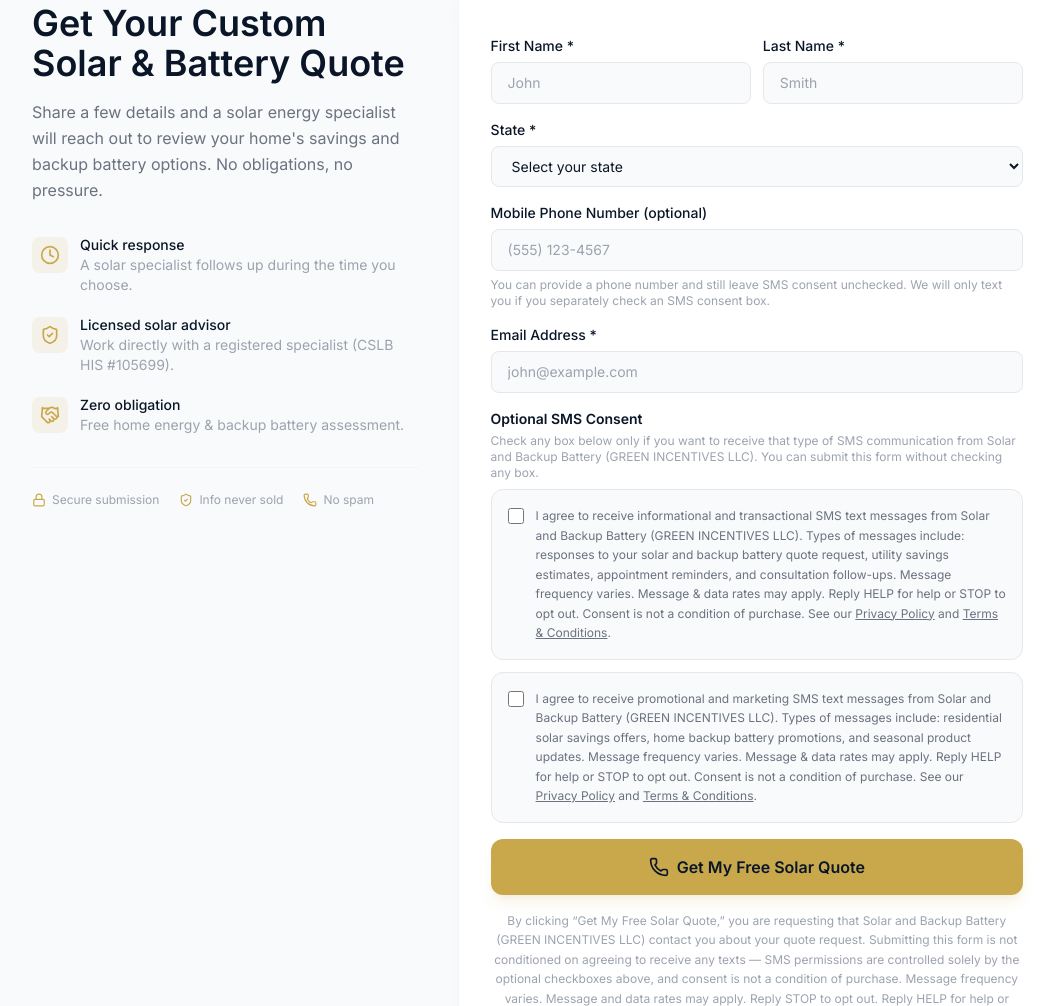
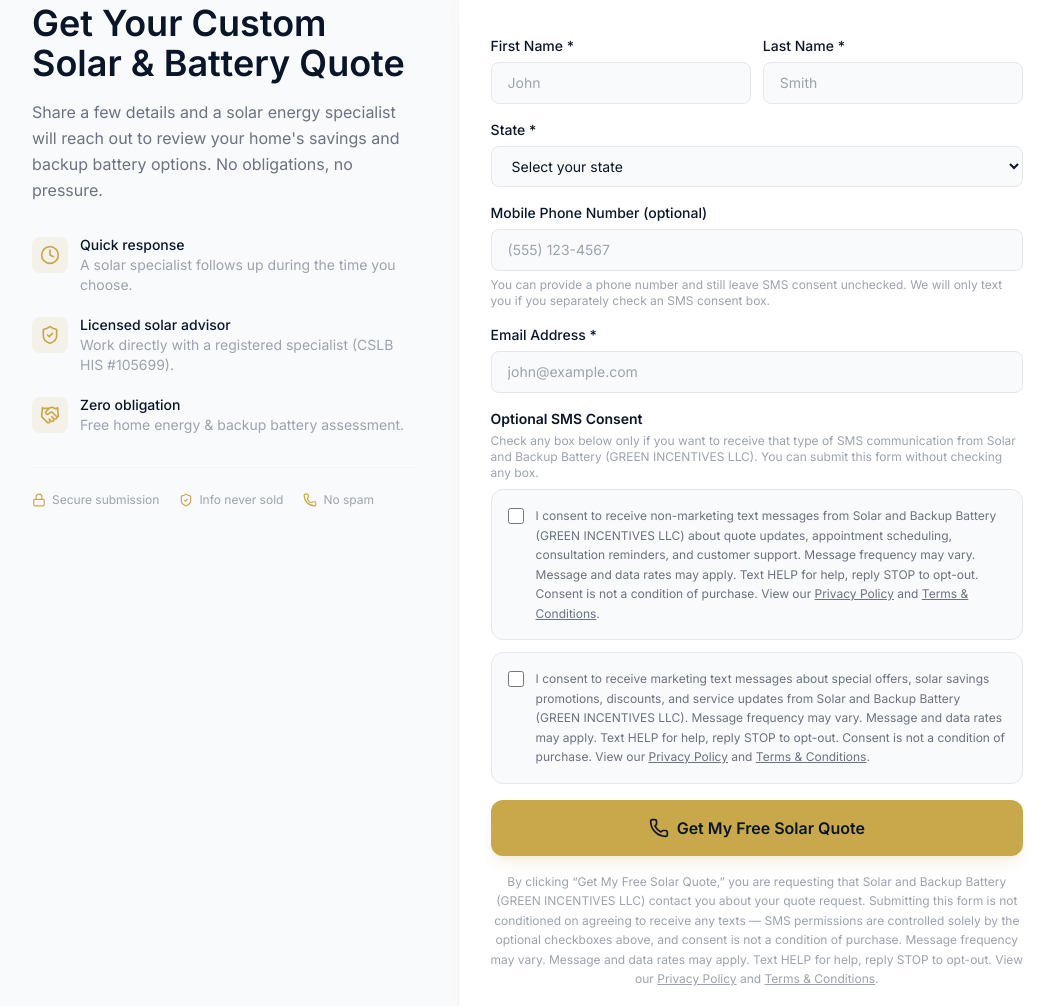
Before and after one commit to jhunger4d/SolarAndBackupBattery, a plain HTML site: page index.html in a window 1280 px wide. Shown: the part 109-1115 px from the top of the page, without its empty margins (96-1150 px from the left). Drawn offline with nearby package versions, Linux system fonts and the light colour scheme.

Commit message:
Add files via upload

```diff
--- a/index.html
+++ b/index.html
@@ -180,14 +180,14 @@
                 <div class="space-y-3">
                   <div class="rounded-xl border border-gray-200 bg-gray-50 p-4">
                     <div class="flex items-start gap-3">
-                      <input id="sms-informational-consent" type="checkbox" name="sms_informational_consent" value="Yes" class="mt-0.5 h-4 w-4 shrink-0 rounded border-gray-300 text-[#C9A84C] focus:ring-[#C9A84C]" />
-                      <label for="sms-informational-consent" class="text-xs leading-relaxed text-gray-500">I agree to receive informational and transactional SMS text messages from Solar and Backup Battery (GREEN INCENTIVES LLC). Types of messages include: responses to your solar and backup battery quote request, utility savings estimates, appointment reminders, and consultation follow-ups. Message frequency varies. Message &amp; data rates may apply. Reply HELP for help or STOP to opt out. Consent is not a condition of purchase. See our <a href="https://solarandbackupbattery.com/privacy" class="underline hover:text-[#0A1628]" target="_blank" rel="noopener noreferrer">Privacy Policy</a> and <a href="https://solarandbackupbattery.com/terms" class="underline hover:text-[#0A1628]" target="_blank" rel="noopener noreferrer">Terms &amp; Conditions</a>.</label>
+                      <input id="sms-non-marketing-consent" type="checkbox" name="sms_non_marketing_consent" value="Yes" class="mt-0.5 h-4 w-4 shrink-0 rounded border-gray-300 text-[#C9A84C] focus:ring-[#C9A84C]" />
+                      <label for="sms-non-marketing-consent" class="text-xs leading-relaxed text-gray-500">I consent to receive non-marketing text messages from Solar and Backup Battery (GREEN INCENTIVES LLC) about quote updates, appointment scheduling, consultation reminders, and customer support. Message frequency may vary. Message and data rates may apply. Text HELP for help, reply STOP to opt-out. Consent is not a condition of purchase. View our <a href="https://solarandbackupbattery.com/privacy" class="underline hover:text-[#0A1628]" target="_blank" rel="noopener noreferrer">Privacy Policy</a> and <a href="https://solarandbackupbattery.com/terms" class="underline hover:text-[#0A1628]" target="_blank" rel="noopener noreferrer">Terms &amp; Conditions</a>.</label>
                     </div>
                   </div>
                   <div class="rounded-xl border border-gray-200 bg-gray-50 p-4">
                     <div class="flex items-start gap-3">
                       <input id="sms-marketing-consent" type="checkbox" name="sms_marketing_consent" value="Yes" class="mt-0.5 h-4 w-4 shrink-0 rounded border-gray-300 text-[#C9A84C] focus:ring-[#C9A84C]" />
-                      <label for="sms-marketing-consent" class="text-xs leading-relaxed text-gray-500">I agree to receive promotional and marketing SMS text messages from Solar and Backup Battery (GREEN INCENTIVES LLC). Types of messages include: residential solar savings offers, home backup battery promotions, and seasonal product updates. Message frequency varies. Message &amp; data rates may apply. Reply HELP for help or STOP to opt out. Consent is not a condition of purchase. See our <a href="https://solarandbackupbattery.com/privacy" class="underline hover:text-[#0A1628]" target="_blank" rel="noopener noreferrer">Privacy Policy</a> and <a href="https://solarandbackupbattery.com/terms" class="underline hover:text-[#0A1628]" target="_blank" rel="noopener noreferrer">Terms &amp; Conditions</a>.</label>
+                      <label for="sms-marketing-consent" class="text-xs leading-relaxed text-gray-500">I consent to receive marketing text messages about special offers, solar savings promotions, discounts, and service updates from Solar and Backup Battery (GREEN INCENTIVES LLC). Message frequency may vary. Message and data rates may apply. Text HELP for help, reply STOP to opt-out. Consent is not a condition of purchase. View our <a href="https://solarandbackupbattery.com/privacy" class="underline hover:text-[#0A1628]" target="_blank" rel="noopener noreferrer">Privacy Policy</a> and <a href="https://solarandbackupbattery.com/terms" class="underline hover:text-[#0A1628]" target="_blank" rel="noopener noreferrer">Terms &amp; Conditions</a>.</label>
                     </div>
                   </div>
                 </div>
@@ -199,7 +199,7 @@
               </button>
 
               <p class="mt-4 text-center text-xs leading-relaxed text-gray-400">
-                By clicking &ldquo;Get My Free Solar Quote,&rdquo; you are requesting that Solar and Backup Battery (GREEN INCENTIVES LLC) contact you about your quote request. Submitting this form is not conditioned on agreeing to receive any texts &mdash; SMS permissions are controlled solely by the optional checkboxes above, and consent is not a condition of purchase. Message frequency varies. Message and data rates may apply. Reply STOP to opt out. Reply HELP for help or contact jhunger4d@gmail.com. View our <a href="https://solarandbackupbattery.com/privacy" class="underline hover:text-gray-600" target="_blank" rel="noopener noreferrer">Privacy Policy</a> and <a href="https://solarandbackupbattery.com/terms" class="underline hover:text-gray-600" target="_blank" rel="noopener noreferrer">Terms &amp; Conditions</a>.
+                By clicking &ldquo;Get My Free Solar Quote,&rdquo; you are requesting that Solar and Backup Battery (GREEN INCENTIVES LLC) contact you about your quote request. Submitting this form is not conditioned on agreeing to receive any texts &mdash; SMS permissions are controlled solely by the optional checkboxes above, and consent is not a condition of purchase. Message frequency may vary. Message and data rates may apply. Text HELP for help, reply STOP to opt-out. View our <a href="https://solarandbackupbattery.com/privacy" class="underline hover:text-gray-600" target="_blank" rel="noopener noreferrer">Privacy Policy</a> and <a href="https://solarandbackupbattery.com/terms" class="underline hover:text-gray-600" target="_blank" rel="noopener noreferrer">Terms &amp; Conditions</a>.
               </p>
             </form>
           </div>
```
Also changed, not shown: quote.html (+4 -4 lines).
